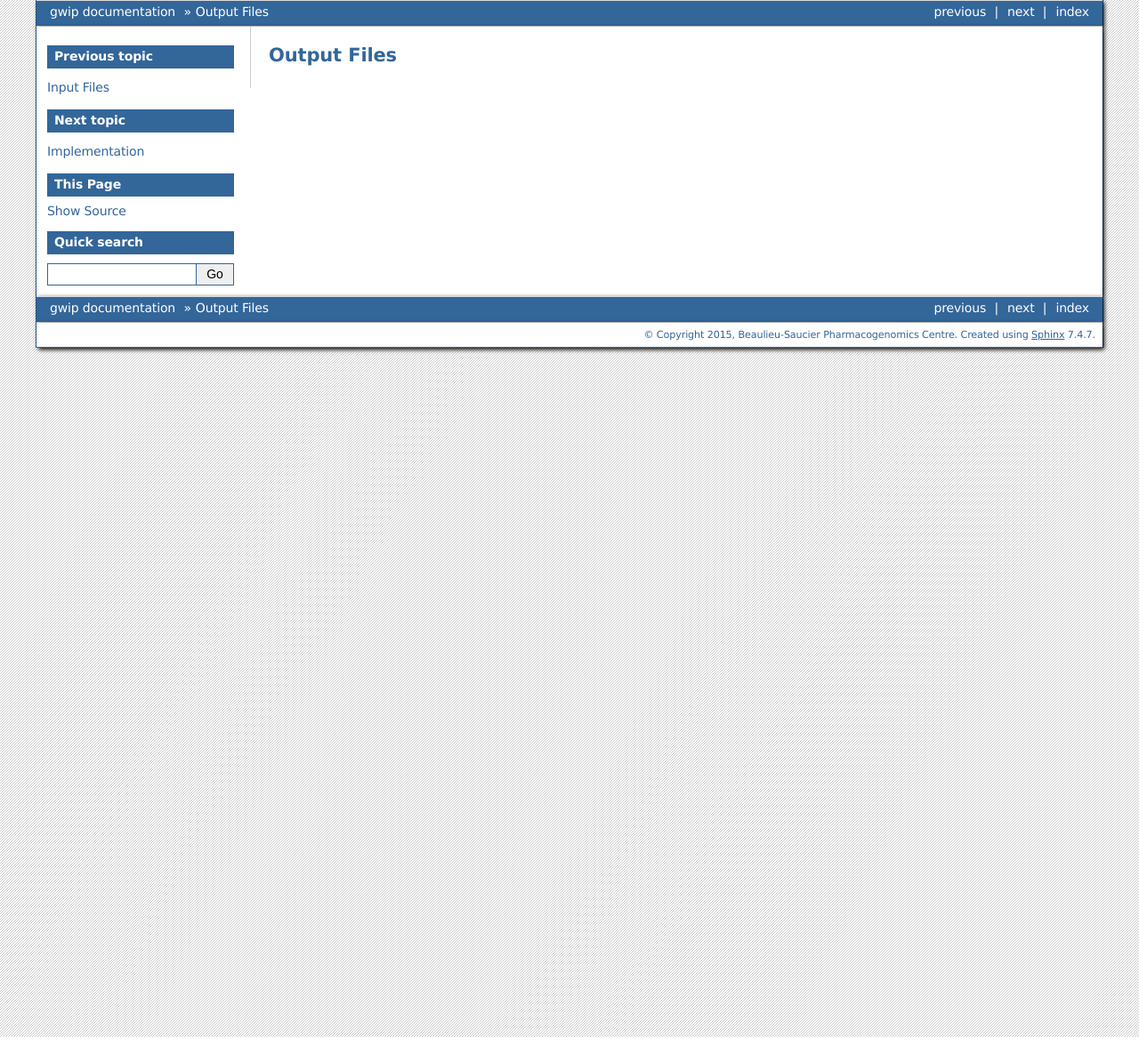
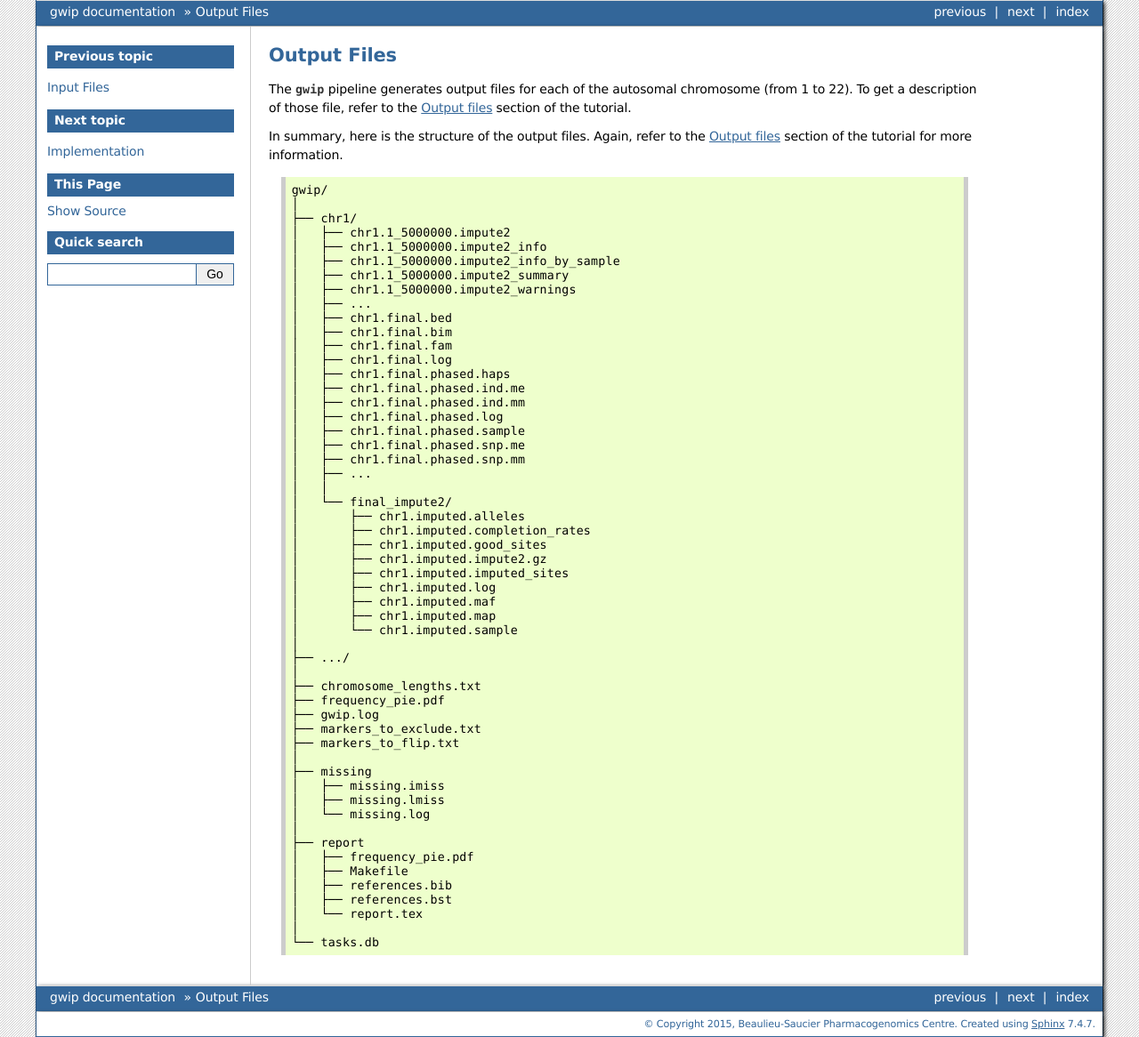
Before and after one commit to pgxcentre/genipe, a Sphinx documentation site: the page built from docs/output_files.rst, in a window 1280 px wide. Shown: the whole page at 89% size. Built offline with Sphinx 7.4.7, drawn with Linux system fonts in a browser that asks for light colours; the version number could not be read and is left out.

Commit message:
Added short input and output file sections in the documentation

```diff
--- a/docs/output_files.rst
+++ b/docs/output_files.rst
@@ -1,2 +1,66 @@
 Output Files
 ============
+
+The :py:mod:`gwip` pipeline generates output files for each of the autosomal
+chromosome (from 1 to 22). To get a description of those file, refer to the
+:ref:`gwip-tut-output-files` section of the tutorial.
+
+In summary, here is the structure of the output files. Again, refer to the
+:ref:`gwip-tut-output-files` section of the tutorial for more information.
+
+.. code-block:: text
+
+   gwip/
+   │
+   ├── chr1/
+   │   ├── chr1.1_5000000.impute2
+   │   ├── chr1.1_5000000.impute2_info
+   │   ├── chr1.1_5000000.impute2_info_by_sample
+   │   ├── chr1.1_5000000.impute2_summary
+   │   ├── chr1.1_5000000.impute2_warnings
+   │   ├── ...
+   │   ├── chr1.final.bed
+   │   ├── chr1.final.bim
+   │   ├── chr1.final.fam
+   │   ├── chr1.final.log
+   │   ├── chr1.final.phased.haps
+   │   ├── chr1.final.phased.ind.me
+   │   ├── chr1.final.phased.ind.mm
+   │   ├── chr1.final.phased.log
+   │   ├── chr1.final.phased.sample
+   │   ├── chr1.final.phased.snp.me
+   │   ├── chr1.final.phased.snp.mm
+   │   ├── ...
+   │   │
+   │   └── final_impute2/
+   │       ├── chr1.imputed.alleles
+   │       ├── chr1.imputed.completion_rates
+   │       ├── chr1.imputed.good_sites
+   │       ├── chr1.imputed.impute2.gz
+   │       ├── chr1.imputed.imputed_sites
+   │       ├── chr1.imputed.log
+   │       ├── chr1.imputed.maf
+   │       ├── chr1.imputed.map
+   │       └── chr1.imputed.sample
+   │
+   ├── .../
+   │
+   ├── chromosome_lengths.txt
+   ├── frequency_pie.pdf
+   ├── gwip.log
+   ├── markers_to_exclude.txt
+   ├── markers_to_flip.txt
+   │
+   ├── missing
+   │   ├── missing.imiss
+   │   ├── missing.lmiss
+   │   └── missing.log
+   │
+   ├── report
+   │   ├── frequency_pie.pdf
+   │   ├── Makefile
+   │   ├── references.bib
+   │   ├── references.bst
+   │   └── report.tex
+   │
+   └── tasks.db
```
Also changed, not shown: docs/input_files.rst (+42 -0 lines).
